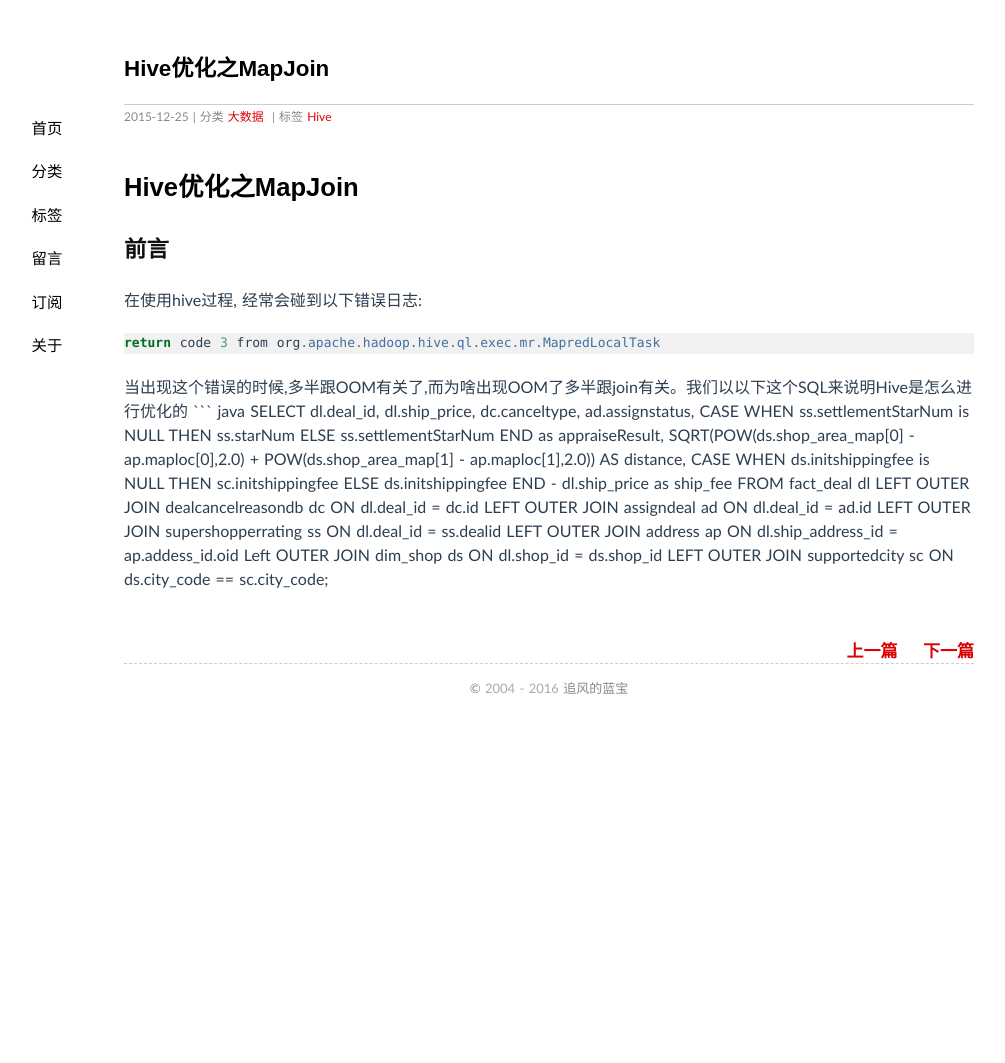
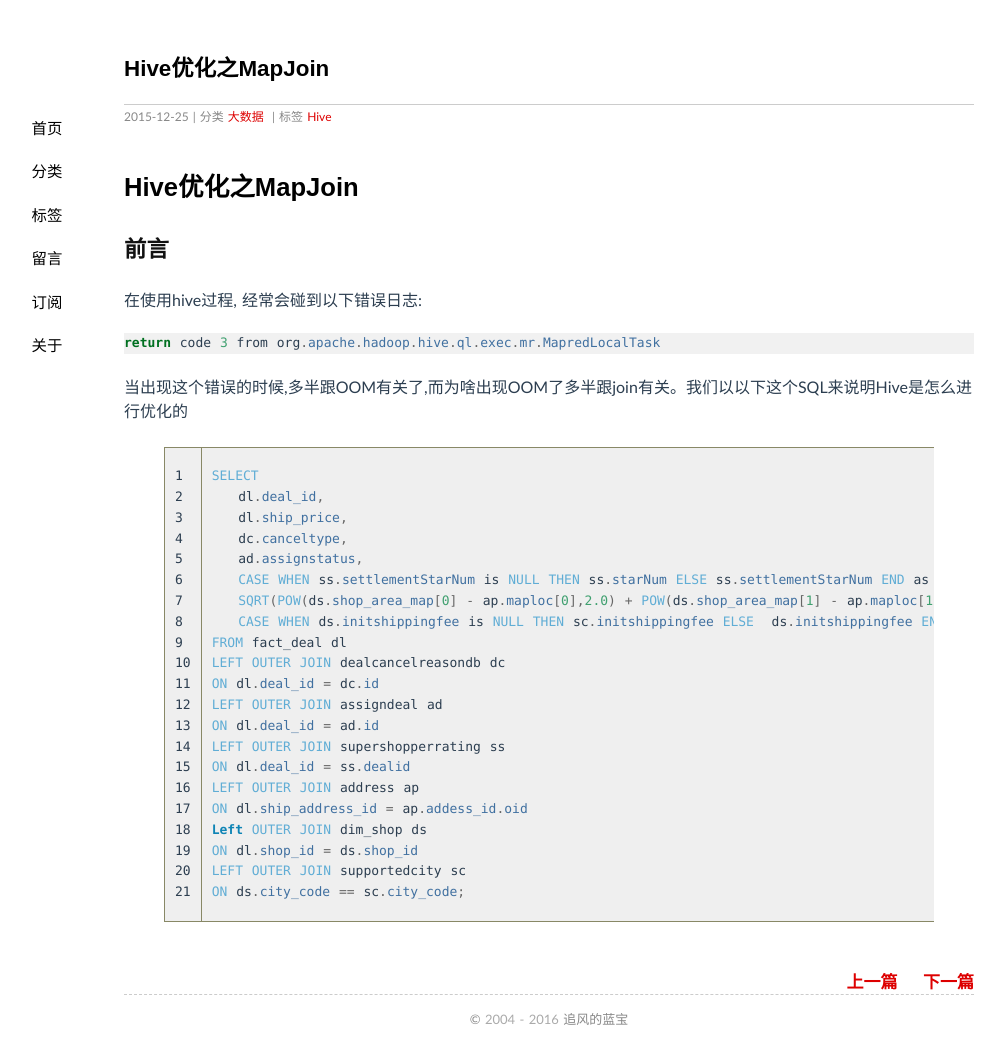
Before and after one commit to luyee/lamborryan.github.io, a Jekyll site: the page built from _posts/2015-12-25-hive-mapjoin.md, in a window 1280 px wide. Shown: the whole page, without its empty margins (91-1096 px from the left). Built offline with Jekyll 4.4.1, drawn with Linux system fonts in a browser that asks for light colours; Markdown is read by kramdown in place of the engine named in the settings; comment, search, counter and statistics services are not loaded; before the commit the page ends 900 px from its top, so only the background shows below that.

Commit message:
no message

````diff
--- a/_posts/2015-12-25-hive-mapjoin.md
+++ b/_posts/2015-12-25-hive-mapjoin.md
@@ -11,11 +11,11 @@ tags: Hive
 ## 前言
 
 在使用hive过程, 经常会碰到以下错误日志:
-```java
+``` java
 return code 3 from org.apache.hadoop.hive.ql.exec.mr.MapredLocalTask
 ```
 当出现这个错误的时候,多半跟OOM有关了,而为啥出现OOM了多半跟join有关。我们以以下这个SQL来说明Hive是怎么进行优化的
-``` java
+{% highlight java linenos %}
 SELECT
    dl.deal_id,
    dl.ship_price,
@@ -37,3 +37,4 @@ Left OUTER JOIN dim_shop ds
 ON dl.shop_id = ds.shop_id
 LEFT OUTER JOIN supportedcity sc
 ON ds.city_code == sc.city_code;
+{% endhighlight %}
````
